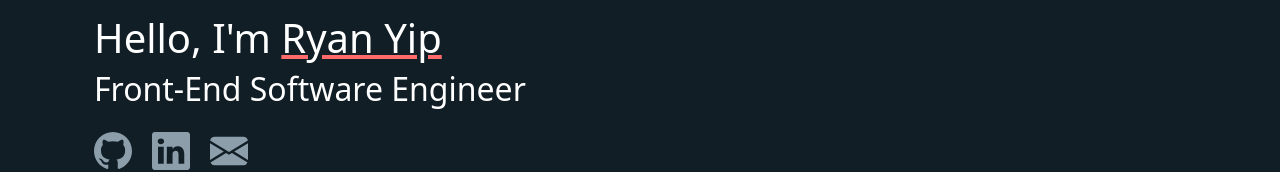
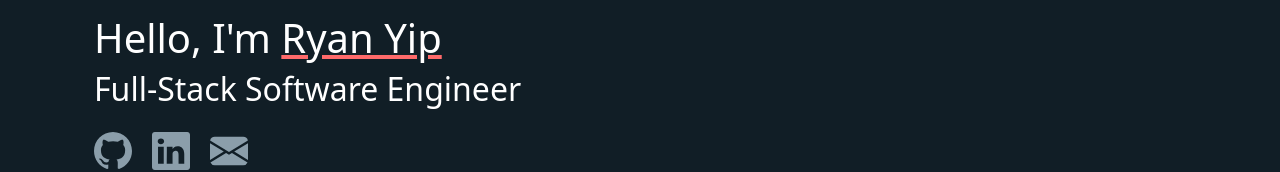
Before and after one commit to ryanayip/Portfolio, a React (Vite) app: page / in a window 1280 px wide. Shown: the part 227-399 px from the top of the page. Built offline with nearby package versions, Linux system fonts and the light colour scheme.

Commit message:
Updated to Full-Stack

```diff
--- a/src/components/About.jsx
+++ b/src/components/About.jsx
@@ -28,7 +28,7 @@ const About = () => {
         <h1>
           Hello, I'm <span id="headerName">Ryan Yip</span>
         </h1>
-        <h2>Front-End Software Engineer</h2>
+        <h2>Full-Stack Software Engineer</h2>
         <div className="mt-4 links" style={{ display: "flex", gap: 20 }}>
           <a
             href="https://github.com/ryanayip"
```
